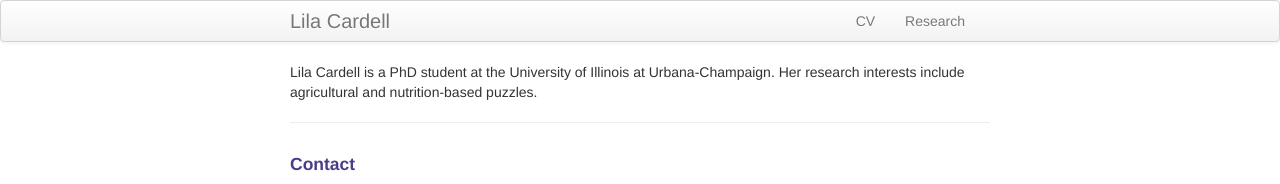
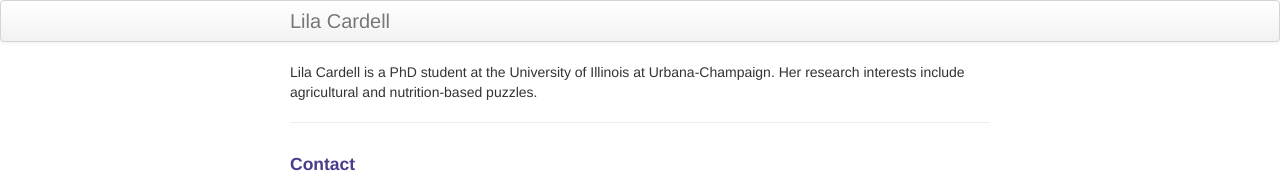
Before and after one commit to lilacardell/lilacardell.github.io, a Jekyll site: the page built from index.md, in a window 1280 px wide. Shown: the top 184 px of the page. Built offline with Jekyll 4.4.1, drawn with Linux system fonts in a browser that asks for light colours.

Commit message:
Update default.html

```diff
--- a/_includes/themes/twitter/default.html
+++ b/_includes/themes/twitter/default.html
@@ -35,8 +35,8 @@
         <div class="container-narrow">
           <a class="brand" href="{{ HOME_PATH }}">{{ site.title }}</a>
           <ul class="nav">
-              <li><a href="{{ BASE_PATH }}/assets/CV.pdf">CV</a></li>
-              <li><a href="{{ BASE_PATH }}/pages/research.html">Research</a></li>
+           <!--   <li><a href="{{ BASE_PATH }}/assets/CV.pdf">CV</a></li>
+              <li><a href="{{ BASE_PATH }}/pages/research.html">Research</a></li> -->
           </ul>
         </div>
       </div>
```
